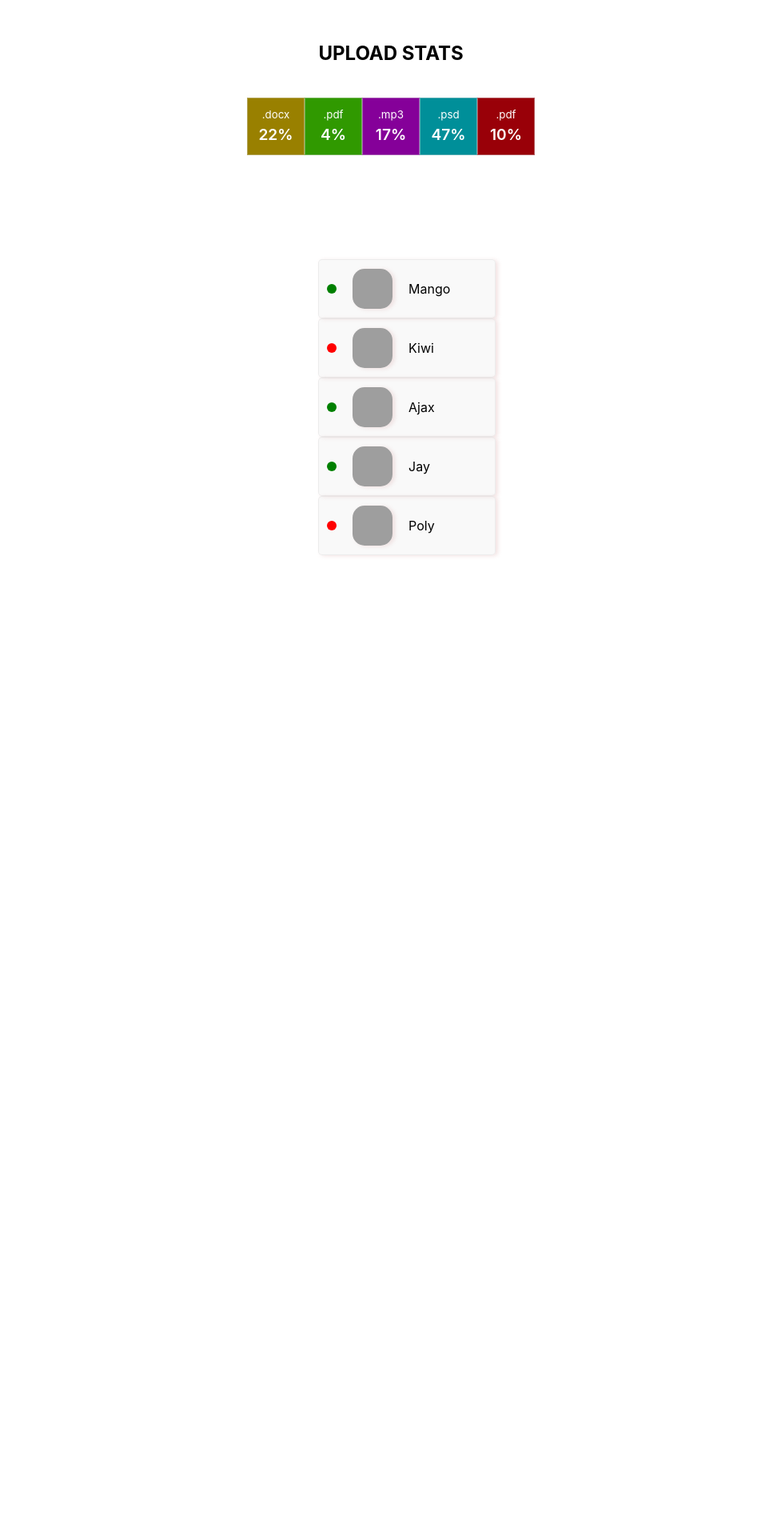
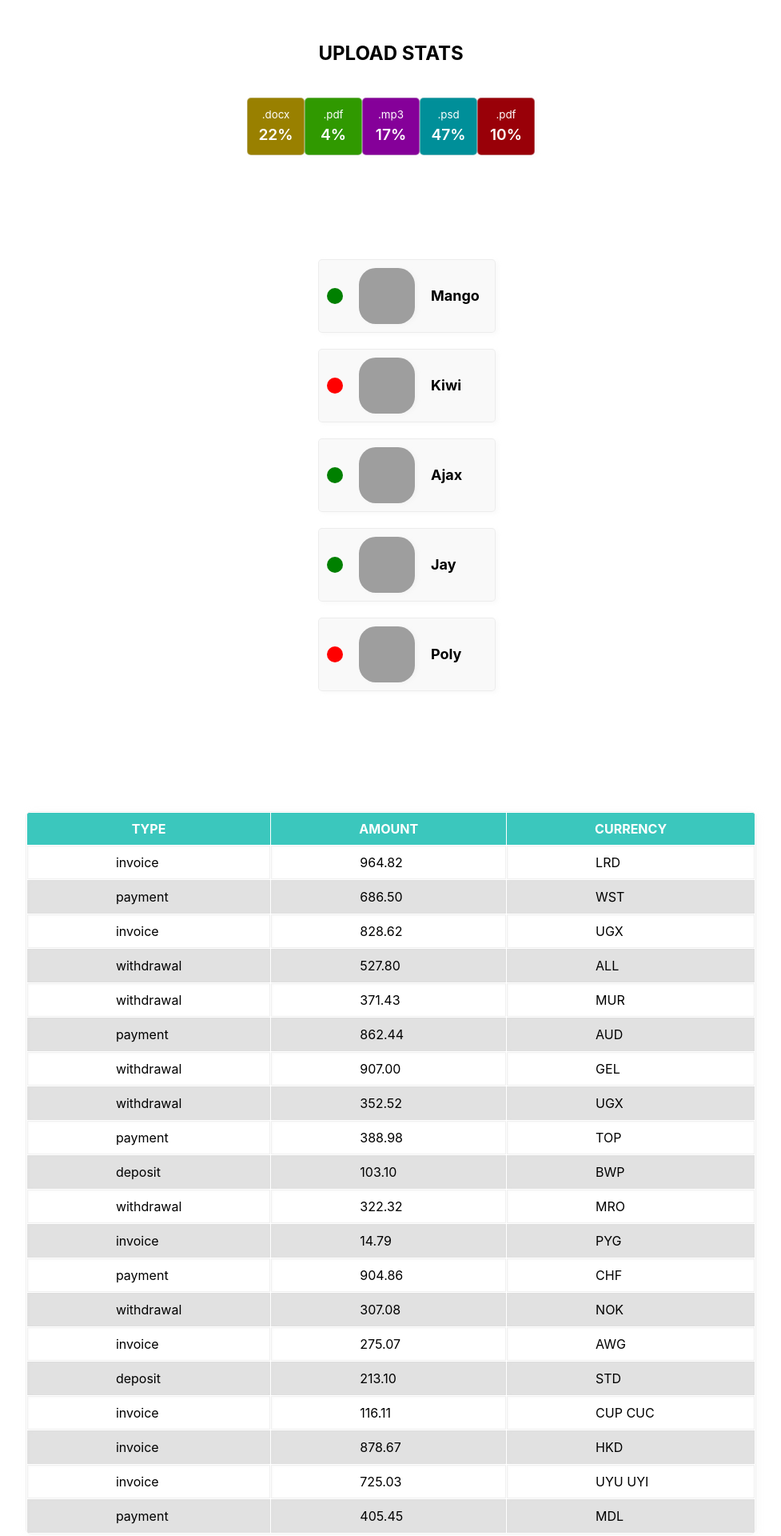
Before and after one commit to MaciejKociemski/goit-react-hw-01-components, a React (Create React App) app: page / in a window 1280 px wide. Shown: the part 480-2400 px from the top of the page at 80% size, without its empty margins (151-1128 px from the left). Before the commit the page ends 1254 px from the top, so only its background shows below. Built offline with nearby package versions, Linux system fonts and the light colour scheme; grey boxes are pictures that could not be loaded.

Commit message:
feat: add Transaction & Statistic & styles
add variables in components FriendList, Profile, Statistic and TransactionHistory too

```diff
--- a/src/components/App.jsx
+++ b/src/components/App.jsx
@@ -6,6 +6,9 @@ import data from '../data/data.json';
 
 import { FriendList } from './FriendList/FriendList';
 import friends from '../data/friends.json';
+
+import { TransactionHistory } from './Transactions/TransactionHistory';
+import transactions from '../data/transactions.json'
 
 
  export const App = () => {
@@ -29,7 +32,8 @@ import friends from '../data/friends.json';
        <Statistics title="Upload stats" stats={data} />
 
       <FriendList friends = {friends}/>
-
+{
+      <TransactionHistory items= {transactions}/>}
 
      </div>
    );
--- a/src/components/FriendList/FriendList.jsx
+++ b/src/components/FriendList/FriendList.jsx
@@ -1,5 +1,6 @@
 import PropTypes from 'prop-types';
 import css from './FriendList.module.css';
+
 
 
 
--- a/src/components/FriendList/FriendList.module.css
+++ b/src/components/FriendList/FriendList.module.css
@@ -1,41 +1,65 @@
+:root {
+  --shadow-color: rgba(219, 219, 219, 0.171);
+  --border-color: rgba(219, 219, 219, 0.411);
+  --background-color: rgba(219, 219, 219, 0.171);
+}
+
 .friendList{
     list-style: none;
     margin: 80px 0;
 }
 
 .item {
-    /* list-style-position: outside; */
-    border: 1px solid red;
     display: flex;
     padding: 10px;
+    margin-bottom: 20px;
     justify-content: flex-start;
     align-items: center;
     gap: 20px;
     width: 200px;
-    border: 1px solid rgba(219, 219, 219, 0.411);
+    border: 1px solid var(--border-color);
    border-radius: 5px;
-   background-color: rgba(219, 219, 219, 0.171);
-   box-shadow: 3px 1px 5px rgba(215, 168, 168, 0.305);
+   background-color: var(--background-color);
+   box-shadow: 3px 2px 5px var(--shadow-color);
+
 }
 
 .status {
   display: block;
-  width: 12px;
-  height: 12px;
+  width: 20px;
+  height: 20px;
   border-radius: 50%;
-  background-color: red;
+  animation: pulse 2s infinite;
 }
 
 .avatar{
-
-    width: 50px;
-    height: 50px;
+    width: 70px;
+    height: 70px;
     background-color:white;
     border-radius: 30%;
-    box-shadow: 3px 1px 5px rgba(215, 168, 168, 0.305);
+    box-shadow: 3px 1px 5px var(--shadow-color);
+
 
 }
 
+.name{
+    font-size: 18px;
+    font-weight: 700;
+}
 .status.isOnline{
     background-color: green;
 }
+
+
+
+ @keyframes pulse {
+  0% {
+    transform: scale(1);
+  }
+  50% {
+    transform: scale(1.2);
+}
+  100% {
+    transform: scale(1);
+}
+}
--- a/src/components/Profile/Profile.module.css
+++ b/src/components/Profile/Profile.module.css
@@ -1,12 +1,20 @@
+:root {
+  --shadow-color: rgba(219, 219, 219, 0.171);
+  --border-color: rgba(219, 219, 219, 0.411);
+  --background-color: rgba(219, 219, 219, 0.171);
+  --label-color: rgb(126, 105, 105);
+}
+
+
 .profile {
    width: 300px;
    margin: 50px 0;
    padding-top: 50px;
    text-align: center;
-   border: 1px solid rgba(219, 219, 219, 0.411);
+   border: 1px solid var(--shadow-color);
    border-radius: 5px;
-   background-color: rgba(219, 219, 219, 0.171);
-   box-shadow: 3px 1px 5px rgba(215, 168, 168, 0.305);
+   background-color: var(--background-color);
+   box-shadow: 3px 1px 5px var(--shadow-color);
 
  }
  .description {
@@ -36,7 +44,7 @@
    height: 100px;
    border-radius: 50%;
    display: block;
-   box-shadow: 3px 1px 5px rgba(158, 158, 158, 0.305);
+   box-shadow: 3px 1px 5px var(--shadow-color);
    background-color: silver;
  }
 
@@ -67,7 +75,7 @@
    list-style-position: outside;
    margin: 0;
    padding: 12px 0;
-   background-color: rgba(116, 113, 113, 0.205);
+   background-color: var(--background-color);
    border: 0;
  }
  .quantity {
@@ -77,6 +85,6 @@
 
 
  .label {
-   color: rgb(126, 105, 105);
+   color: var(--label-color);
    padding-bottom: 3px;
  }
--- a/src/components/Statistics/Statistics.module.css
+++ b/src/components/Statistics/Statistics.module.css
@@ -1,3 +1,9 @@
+:root {
+  --shadow-color: rgba(219, 219, 219, 0.171);
+  --border-color: rgba(219, 219, 219, 0.411);
+  --background-color: rgba(219, 219, 219, 0.171);
+}
+
 .statistics {
    margin: 50px 0;
    width: fit-content;
@@ -22,19 +28,19 @@
    justify-content: center;
    align-items: center;
    list-style-position: outside;
-   /* padding: 20px 0; */
    margin: 0;
    width: 70px;
    height: 70px;
    color: white;
-   border: 1px solid rgba(219, 219, 219, 0.411);
-   background-color: blueviolet;
-   /* background-color: rgb(
-     Math.floor(Math.random() * 256),
-     Math.floor(Math.random() * 256),
-     Math.floor(Math.random() * 256)
-   /* background-color: rgba(Math.floor(Math.random() * 256),Math.floor(Math.random() * 256),Math.floor(Math.random() * 256)); */
+   border: 1px solid var(--border-color);
+   border-radius: 5px;
+   background-color: var(--background-color);
+   box-shadow: 3px 1px 5px var(--shadow-color);
+
+
  }
+
+
  .label {
    color: inherit;
    font-size: smaller;
--- /dev/null
+++ b/src/components/Transactions/TransactionHistory.jsx
@@ -0,0 +1,29 @@
+import PropTypes from 'prop-types';
+import css from './Transactions.module.css';
+
+export const TransactionHistory = ({ items }) => (
+    <table className={css.transactionHistory}>
+        <thead className={css.tableHeader}>
+            <tr>
+                <th className={css.tableType}>type</th>
+                <th className={css.tableAmount}>amount</th>
+                <th className={css.tableCurrency}>currency</th>
+            </tr>
+        </thead>
+    <tbody>
+      {
+        items.map(({id, type, amount, currency}) => (
+      <tr className={css.tr} key={id}>
+          <td className={css.tableType}>{type}</td>
+          <td className={css.tableAmount}>{amount}</td>
+          <td className={css.tableCurrency}>{currency}</td>
+      </tr>
+      ))
+      }
+    </tbody>
+  </table>
+);
+
+TransactionHistory.propTypes = {
+  items: PropTypes.array,
+};
--- a/src/components/Transactions/Transactions.module.css
+++ b/src/components/Transactions/Transactions.module.css
@@ -0,0 +1,56 @@
+:root {
+  --shadow-color: rgba(219, 219, 219, 0.171);
+  --border-color: rgba(219, 219, 219, 0.411);
+  --background-color: rgba(219, 219, 219, 0.171);
+  --tableHeader-color: rgb(59, 199, 189);
+  --bcg-color-table: rgba(158, 158, 158, 0.305);
+}
+
+.transactionHistory {
+  width: 900px;
+  margin: 50px 0;
+  border-radius: 5px;
+  border: 1px solid var(--border-color);
+  border-radius: 7px;
+  box-shadow: 2px 2px 10px var(--shadow-color);
+  overflow: hidden;
+}
+.tableHeader {
+  background-color: var(--tableHeader-color);
+  color: white;
+  text-transform: uppercase;
+  padding: 10px;
+}
+
+
+td {
+    border: 1px solid var(--border-color);
+    box-shadow: 1px 1px 3px var(--shadow-color) inset;
+}
+
+table {
+  border-spacing: 1px;
+  box-shadow: 2px 2px 10px var(--shadow-color) inset;
+}
+.tableType {
+  width: 300px;
+  padding: 10px 110px;
+}
+
+.tableAmount {
+  padding: 10px 110px;
+  width: 300px;
+}
+
+.tableCurrency {
+  padding: 10px 110px;
+  width: 300px;
+}
+
+.tr {background-color: white;
+  height: 30px;
+}
+
+.tr:nth-child(even) {
+  background-color: var(--bcg-color-table);
+}
```
Also changed, not shown: src/components/Transactions/Transactions.jsx (deleted).
